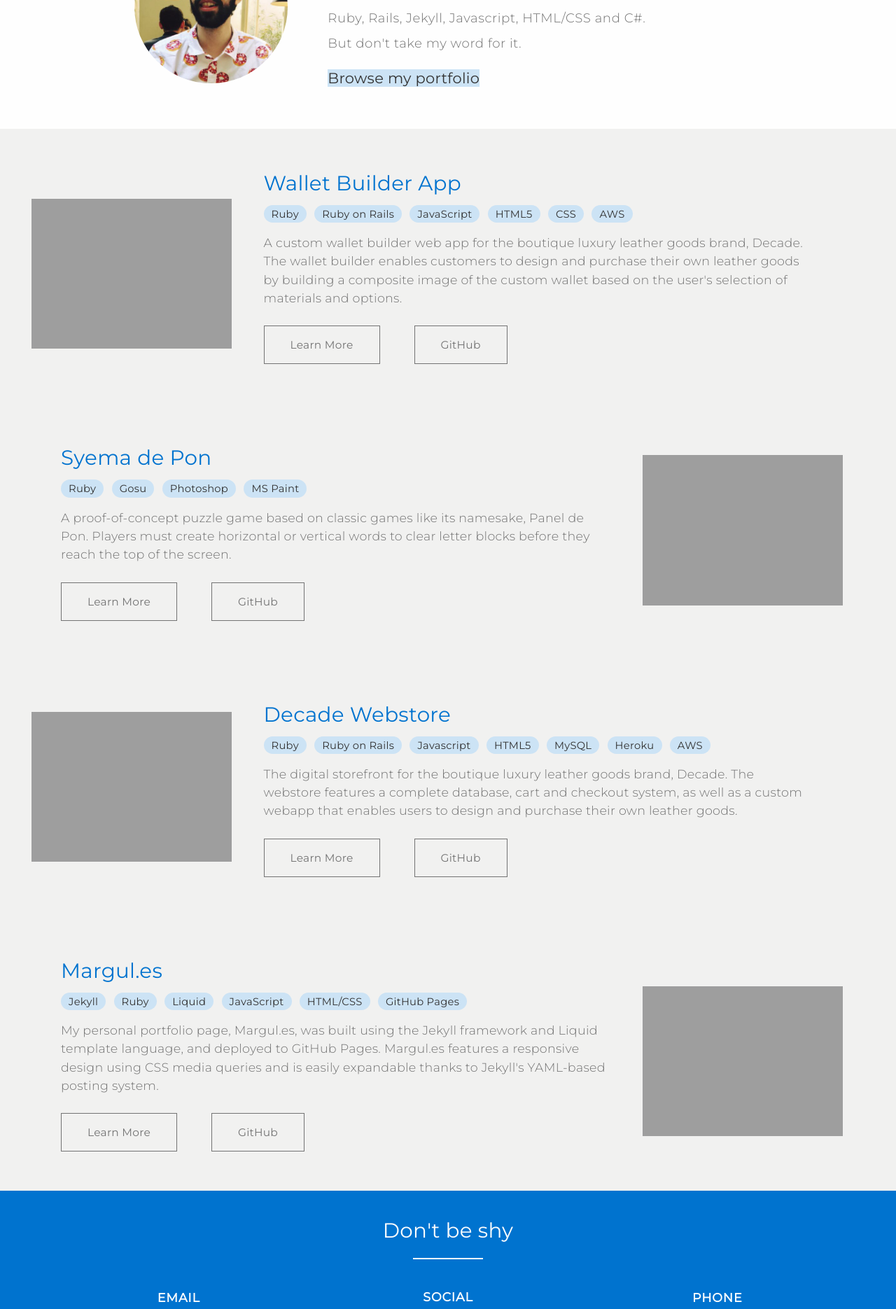
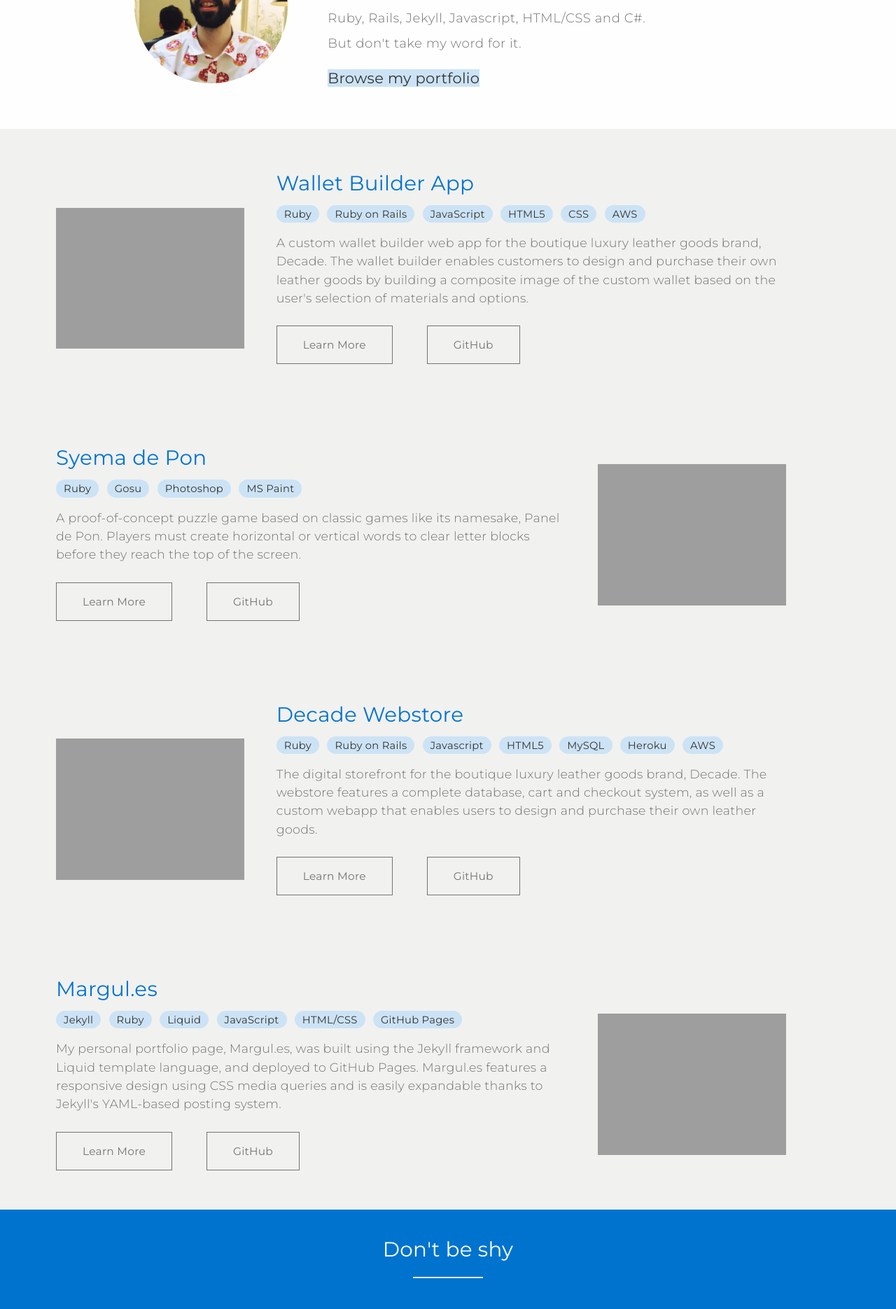
Before and after one commit to ericmargules/portfolio, a Jekyll site: the page built from index.md, in a window 1280 px wide. Shown: the part 776-2646 px from the top of the page at 70% size. Built offline with Jekyll 4.4.1, drawn with Linux system fonts in a browser that asks for light colours; nearby versions of some CDN libraries.

Commit message:
add hero and rename post images

```diff
--- a/_layouts/post.html
+++ b/_layouts/post.html
@@ -18,7 +18,7 @@
 		<article class="portfolio_post">
 			<div id="post_hero">
 				<img class="portfolio_hero" src="{{ site.url }}/images/{{ page.cover }}">
-				<img class="portfolio_hero_small" src="{{ site.url }}/images/{{ page.hero }}">
+				<img class="portfolio_hero_small" src="{{ site.url }}/images/{{ page.cover_small }}">
 				<div id="hero_float"></div>
 				<a class="fa fa-play-circle hero_button" href="#"></a>
 			</div>
--- a/_posts/2017-05-07-decade-storefront.markdown
+++ b/_posts/2017-05-07-decade-storefront.markdown
@@ -7,6 +7,7 @@
 tech_list: ["Ruby", "Ruby on Rails", "Javascript", "HTML5", "MySQL", "Heroku", "AWS"]
 hero: decade_storefront_hero.png
 cover: decade_storefront_cover.png
+cover_small: decade_storefront_cover_small.png
 post_image: decade_storefront_mobile.png
 excerpt: "The digital storefront for the boutique luxury leather goods brand, Decade. The webstore features a complete database, cart and checkout system, as well as a custom webapp that enables users to design and purchase their own leather goods."
 position: 1
--- a/css/main.css
+++ b/css/main.css
@@ -184,17 +184,17 @@
 	padding-right: 8%;
 }
 
-.body_link, #article_body > p > a{
+.body_link:hover, #article_body > p > a{
 	color: #333;
-	background-color: #CCE3F5;
+	border-bottom: solid 2px #80B9E7;
+	background-color: #FFF;
 	-webkit-transition: all 0.3s ease;
 	transition: all 0.3s ease;
 }
 
-.body_link:hover, #article_body > p > a:hover{
+.body_link, #article_body > p > a:hover{
 	color: #333;
-	border-bottom: solid 2px #80B9E7;
-	background-color: #FFF;
+	background-color: #CCE3F5;
 }
 
 .fourth_column {
@@ -231,7 +231,7 @@
 }
 
 .p_item_container {
-	width: 85em;
+	width: 80em;
 	margin: 0 auto;
 	padding: 4em 0;
 }
@@ -262,8 +262,15 @@
 
 .portfolio_desc {
 	display: inline-block;
-	margin: 0 3em;
-	max-width: 66%;
+	max-width: 65%;
+}
+
+.left {
+	margin-left: 3em;
+}
+
+.right {
+	margin-right: 3em;
 }
 
 .portfolio_desc > p {
@@ -496,7 +503,7 @@
 	top: 13.3vh;
 	z-index: 103;
 	left: 79.4%;
-	color: #888;
+	color: #e2e2de;
     -webkit-transition: all 0.5s ease;
     transition: all 0.5s ease;
 }
@@ -562,7 +569,7 @@
 
 #article_body > p > img {
 	display: block;
-	width: 100%;
+	width: 75%;
 	margin: 2em auto;
 }
 
@@ -734,4 +741,7 @@
 	#article_body > p {
 	    font-size: 1.5em;
 	}
+	#article_body > p > img {
+		width: 100%;
+	}
 }
--- a/index.md
+++ b/index.md
@@ -29,10 +29,10 @@
 			<div class="portfolio_item">
 				<div class="p_item_container">
 					<div class="fourth_column">
-						<img class="portfolio_image" src="{{site.url}}/images/{{ post.hero }}">
+						<a href="{{site.url}}{{post.url}}"><img class="portfolio_image" src="{{site.url}}/images/{{ post.hero }}"></a>
 					</div>
-					<div class="portfolio_desc">
-						<text class="portfolio_title">{{ post.post_title }}</text>
+					<div class="portfolio_desc left">
+						<a href="{{site.url}}{{post.url}}"><text class="portfolio_title">{{ post.post_title }}</text></a>
 						<div class="tech_list">
 							{% for tech in post.tech_list %}
 							<span class="tech">{{ tech }}</span>
@@ -47,8 +47,8 @@
 		{% else %}
 			<div class="portfolio_item">
 				<div class="p_item_container">
-					<div class="portfolio_desc">
-						<text class="portfolio_title">{{ post.post_title }}</text>
+					<div class="portfolio_desc right">
+						<a href="{{site.url}}{{post.url}}"><text class="portfolio_title">{{ post.post_title }}</text></a>
 						<div class="tech_list">
 							{% for tech in post.tech_list %}
 							<span class="tech">{{ tech }}</span>
@@ -59,7 +59,7 @@
 						<a class="p_button" href="{{ post.github_url }}">GitHub</a>
 					</div>
 					<div class="fourth_column">
-						<img class="portfolio_image" src="{{site.url}}/images/{{ post.hero }}">
+						<a href="{{site.url}}{{post.url}}"><img class="portfolio_image" src="{{site.url}}/images/{{ post.hero }}"></a>
 					</div>
 				</div>
 			</div>
```
Also changed, not shown: other parts of index.md (+1 -1 lines), _posts/2017-05-31-syema-de-pon.markdown (+4 -3 lines), _posts/2017-05-31-wallet-builder.markdown (+5 -4 lines).
